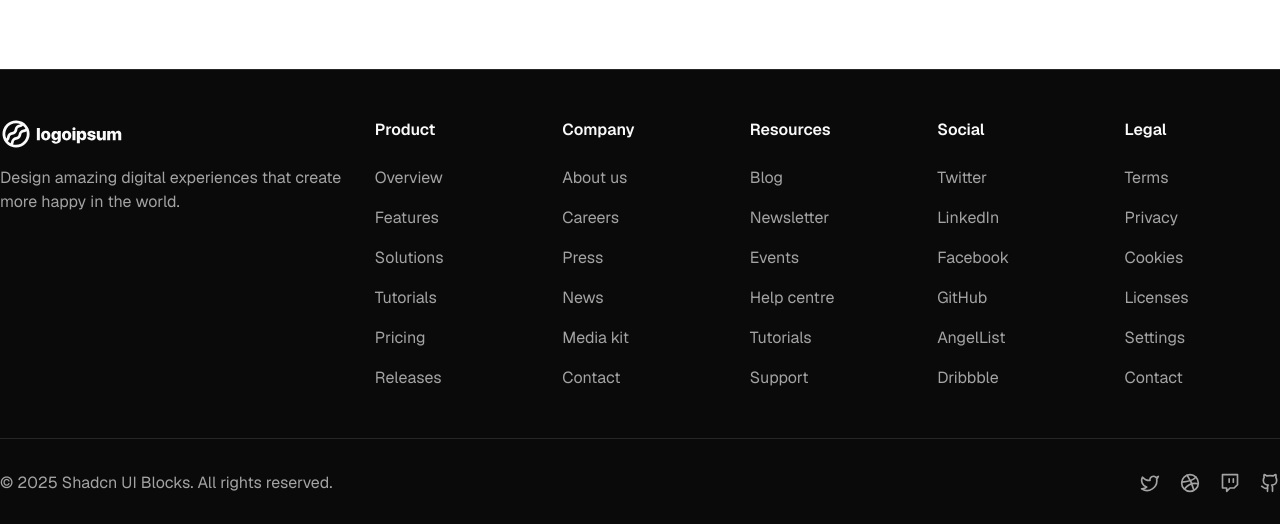
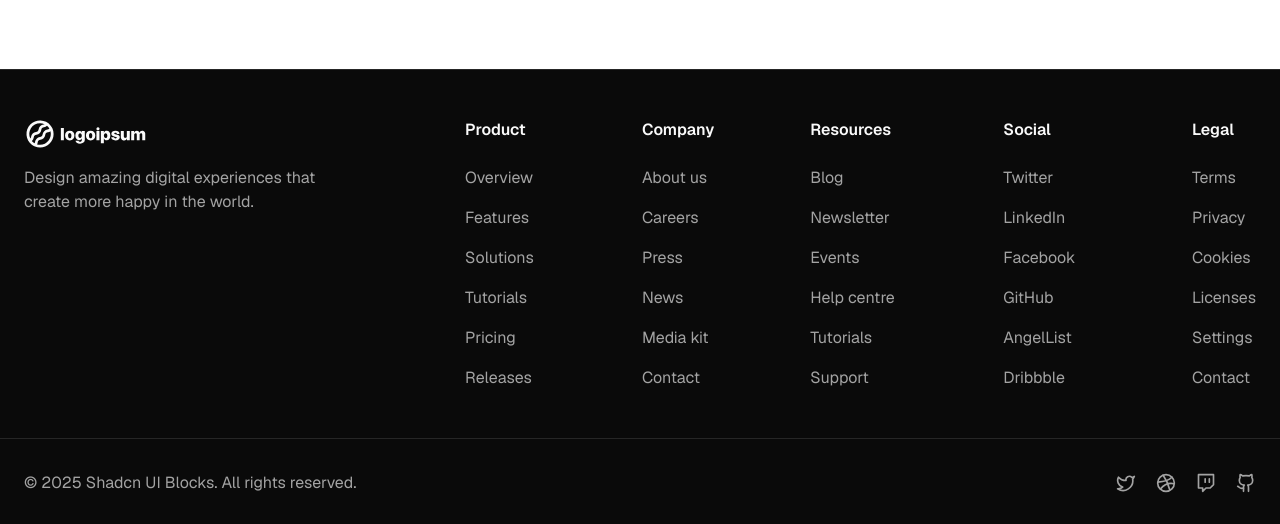
Before and after one commit to santullidev/miagrimensor-landing-page, a Next.js app: page / in a window 1280 px wide. Shown: the part 2496-3020 px from the top of the page. Built offline with nearby package versions, Linux system fonts and the light colour scheme.

Commit message:
fix(ui): footer links alignment

```diff
--- a/components/footer.tsx
+++ b/components/footer.tsx
@@ -158,7 +158,7 @@ const footerSections = [
 const Footer = () => {
   return (
     <footer className="mt-12 xs:mt-20 dark bg-background border-t">
-      <div className="max-w-screen-xl mx-auto py-12 grid grid-cols-2 sm:grid-cols-3 md:grid-cols-4 lg:grid-cols-5 xl:grid-cols-7 gap-x-8 gap-y-10 px-6 xl:px-0">
+      <div className="max-w-screen-xl mx-auto py-12 grid grid-cols-2 sm:grid-cols-3 md:grid-cols-4 lg:grid-cols-5 xl:grid-cols-7 gap-x-8 gap-y-10 px-6">
         <div className="col-span-full xl:col-span-2">
           {/* Logo */}
           <svg
@@ -186,7 +186,7 @@ const Footer = () => {
         </div>
 
         {footerSections.map(({ title, links }) => (
-          <div key={title}>
+          <div key={title} className="xl:justify-self-end">
             <h6 className="font-semibold text-foreground">{title}</h6>
             <ul className="mt-6 space-y-4">
               {links.map(({ title, href }) => (
@@ -204,7 +204,7 @@ const Footer = () => {
         ))}
       </div>
       <Separator />
-      <div className="max-w-screen-xl mx-auto py-8 flex flex-col-reverse sm:flex-row items-center justify-between gap-x-2 gap-y-5 px-6 xl:px-0">
+      <div className="max-w-screen-xl mx-auto py-8 flex flex-col-reverse sm:flex-row items-center justify-between gap-x-2 gap-y-5 px-6">
         {/* Copyright */}
         <span className="text-muted-foreground text-center xs:text-start">
           &copy; {new Date().getFullYear()}{" "}
```
